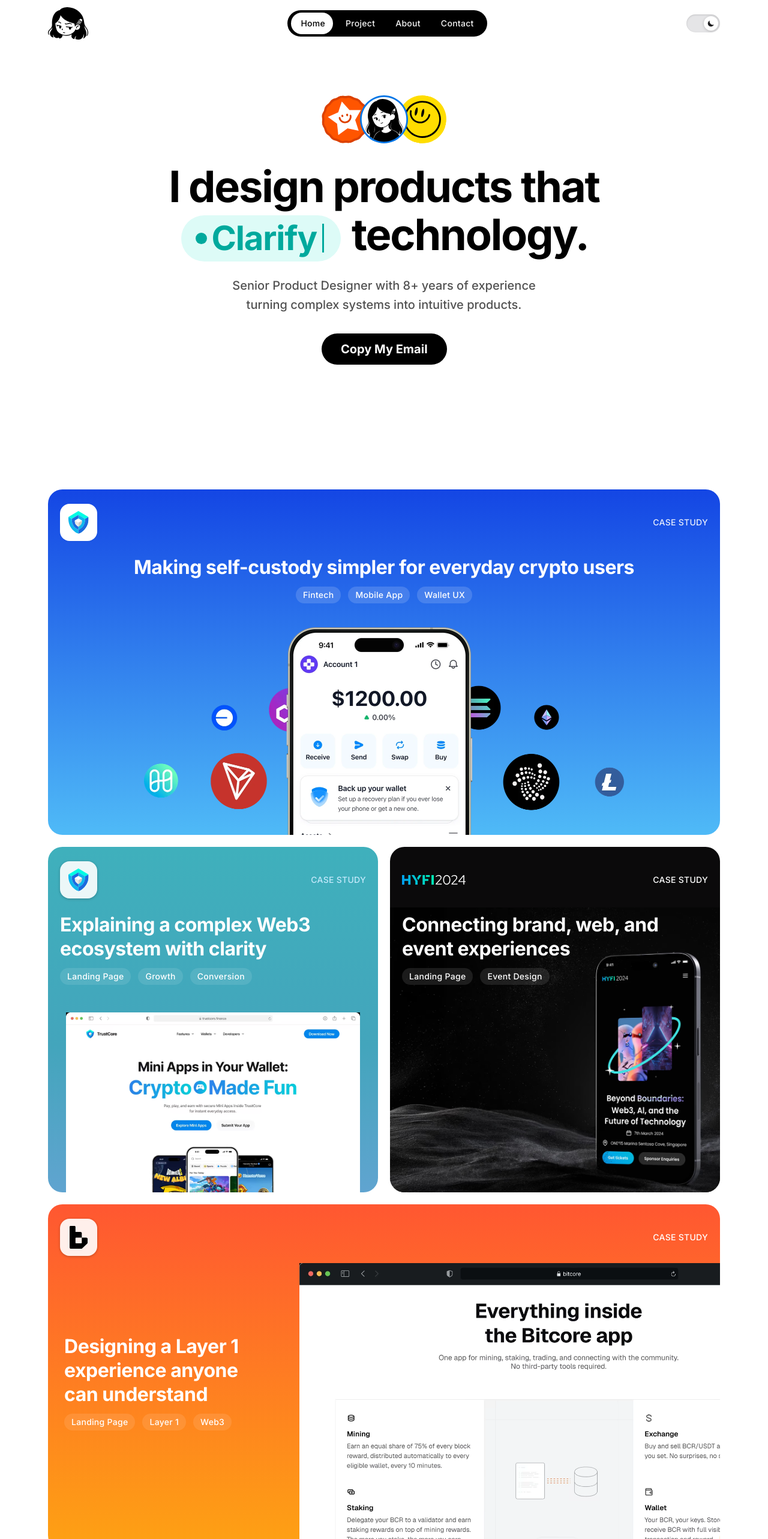
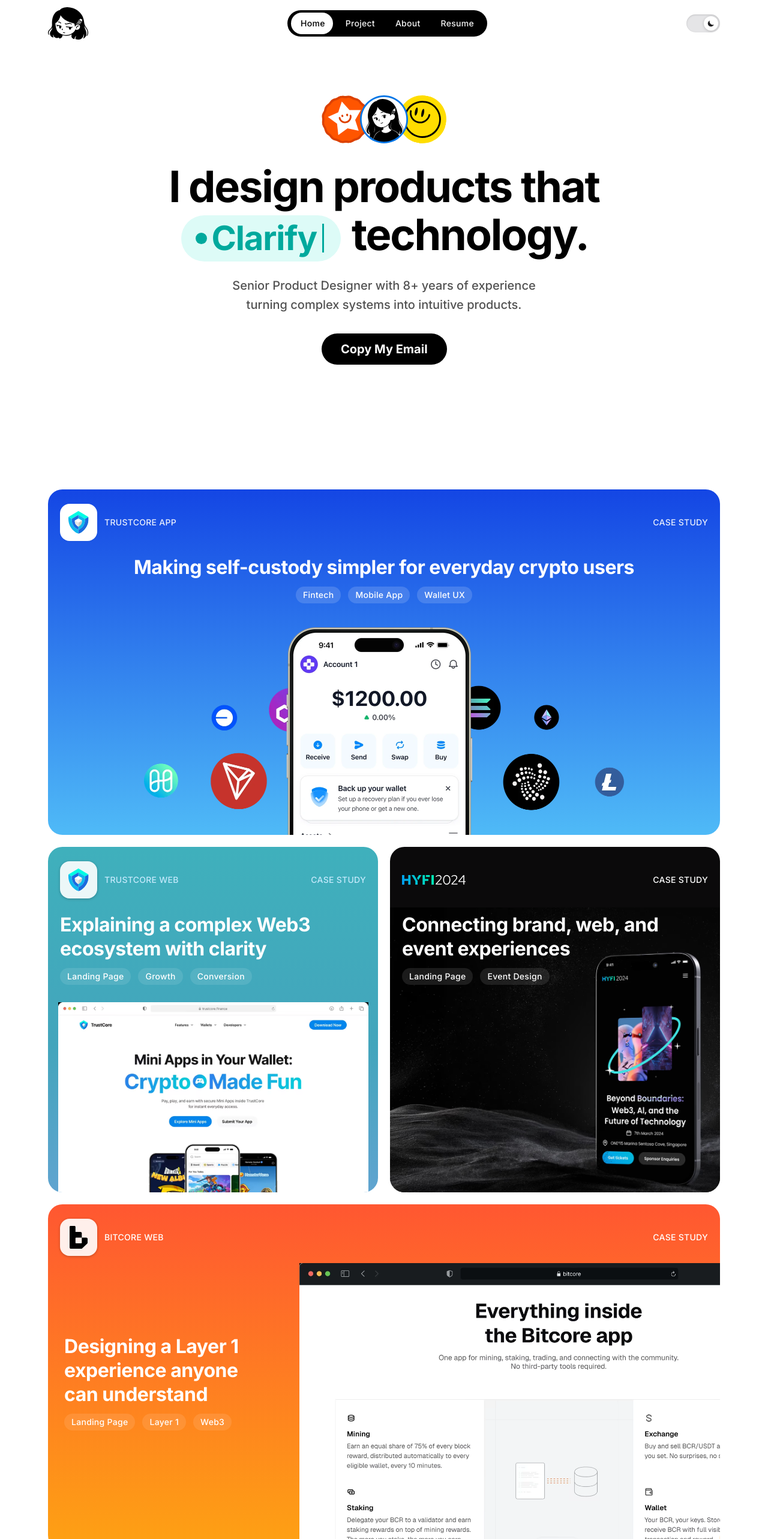
Before and after one commit to emma1110/Emma, a Next.js app: page / in a window 1280 px wide. Shown: the top 2566 px of the page at 60% size. Built offline with nearby package versions, Linux system fonts and the light colour scheme; no server answers.

Commit message:
Update resume and project card labels

```diff
--- a/components/footer/Footer.jsx
+++ b/components/footer/Footer.jsx
@@ -2,7 +2,7 @@
   const links = [
     { label: "Linkedin", href: "https://www.linkedin.com/in/lan-anh-nguyen-a07961213/" },
     { label: "Instagram", href: "https://www.instagram.com/emma.little.things/" },
-    { label: "Resume", href: "#" },
+    { label: "Resume", href: "/Emma-Nguyen-CV.pdf" },
   ];
 
   return (
@@ -25,8 +25,8 @@
             <a
               key={label}
               href={href}
-              target={href.startsWith("http") ? "_blank" : undefined}
-              rel={href.startsWith("http") ? "noopener noreferrer" : undefined}
+              target="_blank"
+              rel="noopener noreferrer"
               className="type-heading-h6 text-[var(--color-text-inverse)] transition-opacity hover:opacity-60"
             >
               {label}
--- a/components/nav/Navbar.jsx
+++ b/components/nav/Navbar.jsx
@@ -256,7 +256,7 @@
             <Link href="/" className="nav-link-item">Home</Link>
             <Link href="/#project" className="nav-link-item">Project</Link>
             <Link href="/about" className="nav-link-item">About</Link>
-            <Link href="/#contact" className="nav-link-item">Contact</Link>
+            <a href="/Emma-Nguyen-CV.pdf" target="_blank" rel="noopener noreferrer" className="nav-link-item">Resume</a>
           </div>
 
           {/* Right: Theme Toggle & Mobile Menu Toggle */}
@@ -316,7 +316,7 @@
           <Link href="/" onClick={() => setMenuOpen(false)} className="soft-link py-2 text-[var(--color-text-inverse)]">Home</Link>
           <Link href="/#project" onClick={() => setMenuOpen(false)} className="soft-link py-2 text-[var(--color-text-inverse)]">Project</Link>
           <Link href="/about" onClick={() => setMenuOpen(false)} className="soft-link py-2 text-[var(--color-text-inverse)]">About</Link>
-          <Link href="/#contact" onClick={() => setMenuOpen(false)} className="soft-link py-2 text-[var(--color-text-inverse)]">Contact</Link>
+          <a href="/Emma-Nguyen-CV.pdf" target="_blank" rel="noopener noreferrer" onClick={() => setMenuOpen(false)} className="soft-link py-2 text-[var(--color-text-inverse)]">Resume</a>
         </div>
       </div>
     </div>
--- a/components/projects/BitCoreCard.jsx
+++ b/components/projects/BitCoreCard.jsx
@@ -7,10 +7,13 @@
       <div className="motion-card relative flex h-[414px] w-full cursor-pointer flex-col overflow-hidden rounded-[24px] bg-gradient-to-b from-[#ff5731] to-[#fea213] sm:h-[550px] lg:block lg:h-[576px]" data-reveal data-tilt>
       {/* Logo · CASE STUDY */}
       <div className="absolute top-0 left-0 right-0 flex items-center justify-between px-4 sm:px-[20px] py-5 sm:py-[24px] z-10">
-        <div className="bg-[rgba(255,255,255,0.9)] flex items-center justify-center p-[10px] sm:p-[12px] rounded-[14px] sm:rounded-[16px] shadow-[0px_1px_4px_0px_rgba(0,0,0,0.25)] w-[56px] h-[56px] sm:w-[62px] sm:h-[62px] shrink-0">
-          <img src="/images/bitcore.svg" alt="BitCore" className="w-full h-full object-contain" width="62" height="62" />
+        <div className="flex min-w-0 items-center gap-3">
+          <div className="bg-[rgba(255,255,255,0.9)] flex items-center justify-center p-[10px] sm:p-[12px] rounded-[14px] sm:rounded-[16px] shadow-[0px_1px_4px_0px_rgba(0,0,0,0.25)] w-[56px] h-[56px] sm:w-[62px] sm:h-[62px] shrink-0">
+            <img src="/images/bitcore.svg" alt="BitCore" className="w-full h-full object-contain" width="62" height="62" />
+          </div>
+          <p className="type-label-lg whitespace-nowrap uppercase text-white">Bitcore Web</p>
         </div>
-        <p className="type-label-lg text-white">
+        <p className="type-label-lg uppercase text-white">
           CASE STUDY
         </p>
       </div>
--- a/components/projects/TrustCoreCard.jsx
+++ b/components/projects/TrustCoreCard.jsx
@@ -8,8 +8,11 @@
 
       {/* Top Row: Logo & CASE STUDY */}
       <div className="absolute top-0 left-0 right-0 flex items-center justify-between px-4 sm:px-[20px] py-5 sm:py-[24px] z-20">
-        <div className="bg-white flex items-center justify-center p-[10px] sm:p-[12px] rounded-[14px] sm:rounded-[16px] shadow-sm w-[56px] h-[56px] sm:w-[62px] sm:h-[62px] shrink-0">
-          <img src="/images/tc.svg" alt="TrustCore" className="w-full h-full object-contain" width="64" height="64" />
+        <div className="flex min-w-0 items-center gap-3">
+          <div className="bg-white flex items-center justify-center p-[10px] sm:p-[12px] rounded-[14px] sm:rounded-[16px] shadow-sm w-[56px] h-[56px] sm:w-[62px] sm:h-[62px] shrink-0">
+            <img src="/images/tc.svg" alt="TrustCore" className="w-full h-full object-contain" width="64" height="64" />
+          </div>
+          <p className="type-label-lg whitespace-nowrap uppercase text-white opacity-90">Trustcore App</p>
         </div>
         <p className="type-label-lg text-white uppercase opacity-90">
           CASE STUDY
--- a/components/projects/TrustCoreWebCard.jsx
+++ b/components/projects/TrustCoreWebCard.jsx
@@ -11,10 +11,13 @@
       >
         {/* Logo · CASE STUDY */}
         <div className="absolute top-0 left-0 right-0 flex items-center justify-between px-4 sm:px-[20px] py-5 sm:py-[24px] z-10">
-          <div className="bg-[rgba(255,255,255,0.9)] flex items-center justify-center p-[10px] sm:p-[12px] rounded-[14px] sm:rounded-[16px] shadow-[0px_1px_4px_0px_rgba(0,0,0,0.25)] w-[56px] h-[56px] sm:w-[62px] sm:h-[62px] shrink-0">
-            <img src="/images/tc.svg" alt="TrustCore" className="w-full h-full object-contain" width="62" height="62" />
+          <div className="flex min-w-0 items-center gap-3">
+            <div className="bg-[rgba(255,255,255,0.9)] flex items-center justify-center p-[10px] sm:p-[12px] rounded-[14px] sm:rounded-[16px] shadow-[0px_1px_4px_0px_rgba(0,0,0,0.25)] w-[56px] h-[56px] sm:w-[62px] sm:h-[62px] shrink-0">
+              <img src="/images/tc.svg" alt="TrustCore" className="w-full h-full object-contain" width="62" height="62" />
+            </div>
+            <p className="type-label-lg whitespace-nowrap uppercase text-[#c3e9fb]">Trustcore Web</p>
           </div>
-          <p className="type-label-lg text-[#c3e9fb]">
+          <p className="type-label-lg uppercase text-[#c3e9fb]">
             CASE STUDY
           </p>
         </div>
@@ -38,13 +41,13 @@
 
         {/* Mockup */}
         <div className="mt-[16px] flex min-h-0 w-full flex-1 items-end justify-center px-4 sm:mt-[24px] sm:px-[20px] lg:mt-[40px] lg:px-0">
-          <div className="flex h-full w-full max-w-[490px] items-end lg:w-[94%]">
+          <div className="flex w-full items-end lg:w-[94%]">
             <img
               src="/images/tc page.avif"
               alt="TrustCore Landing"
-              className="h-full w-full object-contain object-bottom"
-              width="490"
-              height="300"
+              className="block h-auto w-full object-contain object-bottom"
+              width="1400"
+              height="858"
               loading="lazy"
               decoding="async"
             />
```
Also changed, not shown: 1 other file (tests, documents, lock files or other folders).
